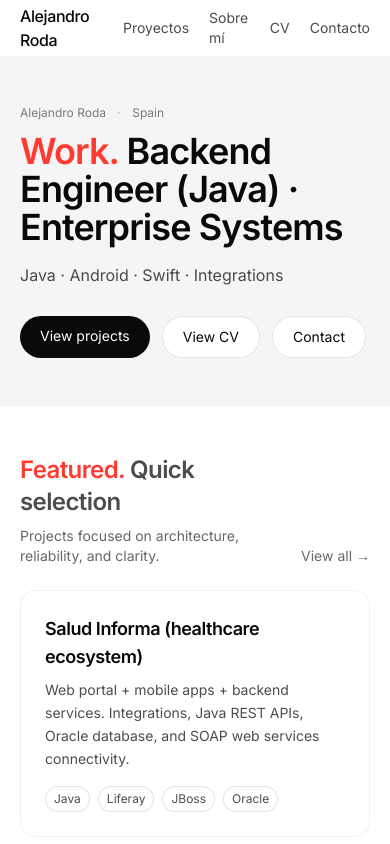
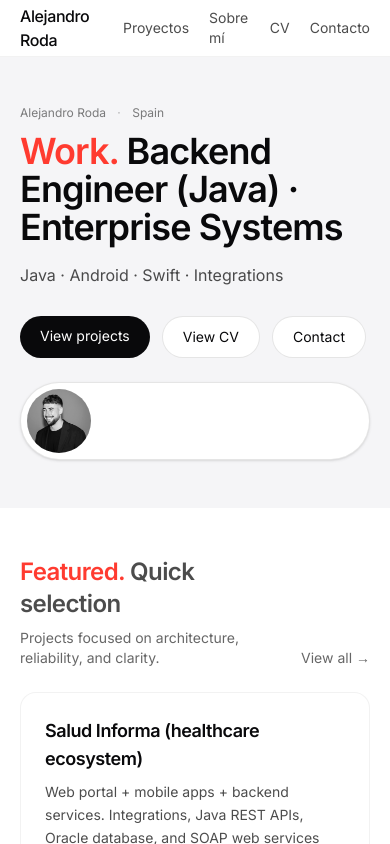
Before and after one commit to AlejandroRodaDev/portfolio, a Next.js app: page / in a window 390 px wide. Shown: the top 844 px of the page. Built offline with nearby package versions, Linux system fonts and the light colour scheme.

Commit message:
Fix avatar error in mobile browser

```diff
--- a/src/app/page.tsx
+++ b/src/app/page.tsx
@@ -11,7 +11,7 @@ export default function HomePage() {
       {/* HERO */}
       <section className="py-12 sm:py-16 bg-[#f5f5f7]">
         <Container>
-          <div className="grid items-center gap-8 sm:grid-cols-[minmax(0,1fr)_auto] sm:gap-12">
+<div className="flex flex-col sm:flex-row sm:items-center sm:justify-between gap-6">
             <div className="max-w-2xl">
               {/* Más claro el “quién” sin sobrecargar */}
               <p className="text-xs sm:text-sm text-black/50">
@@ -49,16 +49,16 @@ export default function HomePage() {
               </div>
             </div>
 
-            {/* Avatar (desktop) */}
-            <div className="hidden sm:block shrink-0">
-              <div className="rounded-full bg-white p-2 ring-1 ring-black/10">
-                <div className="relative h-36 w-36 overflow-hidden rounded-full">
+            {/* Avatar (responsive) */}
+<div className="shrink-0">
+  <div className="rounded-full border border-black/10 bg-white shadow-sm p-1.5 sm:p-2">
+    <div className="relative h-16 w-16 sm:h-32 sm:w-32 overflow-hidden rounded-full">
       <Image
         src="/avatar.jpg"
         alt={`${site.name} portrait`}
         fill
-                    sizes="144px"
-                    className="object-cover saturate-0 contrast-105 hover:saturate-100 transition duration-300"
+        sizes="(max-width: 640px) 64px, 128px"
+        className="object-cover saturate-0 contrast-105 hover:saturate-100 transition"
         priority
       />
     </div>
```
Lines whose indentation alone changed are shown as unchanged.
